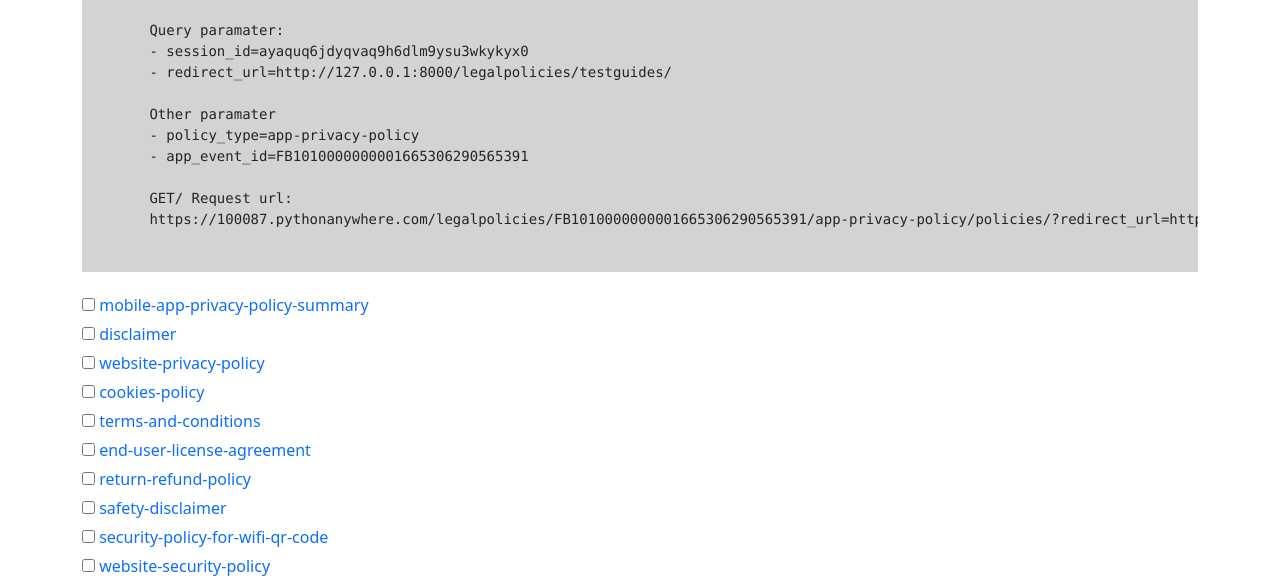
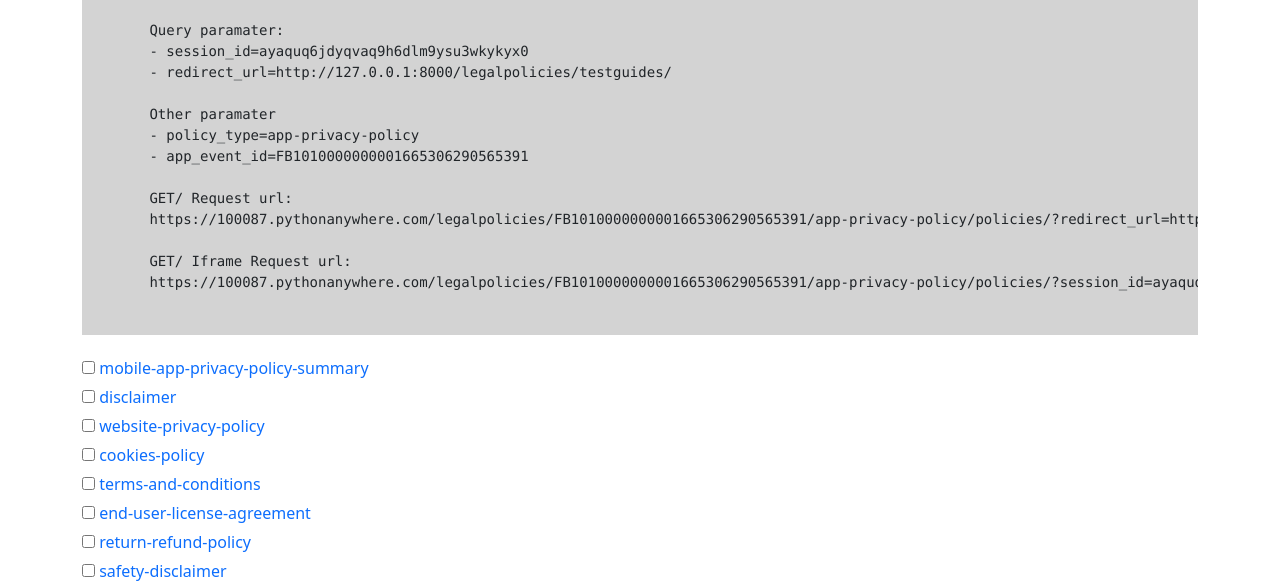
Before and after one commit to LL09-LegalCompliance-dowell/100087-dowelllegalpracticeapi, a Django app: page /legalpolicies/testguides/ in a window 1280 px wide. Shown: the part 528-1109 px from the top of the page. Run offline with Django 4.2, Linux system fonts and the light colour scheme.

Commit message:
Updated legal policy API xframe

```diff
--- a/templates/testguide/index.html
+++ b/templates/testguide/index.html
@@ -48,8 +48,12 @@
                 - policy_type=app-privacy-policy
                 - app_event_id=FB1010000000001665306290565391
 
-                GET/ Request url:
+                GET/ General Request url:
                 http://127.0.0.1:8000/legalpolicies/FB1010000000001665306290565391/app-privacy-policy/policies/?redirect_url=http://127.0.0.1:8000/legalpolicies/testguides/&session_id=ayaquq6jdyqvaq9h6dlm9ysu3wkykyx0
+
+
+                GET/ Iframe Request url:
+                http://127.0.0.1:8000/legalpolicies/FB1010000000001665306290565391/app-privacy-policy/policies/?session_id=ayaquq6jdyqvaq9h6dlm9ysu3wkykyx0
 
             </pre>
         </div>
@@ -200,6 +204,9 @@
         GET/ Request url:
         ${baseUrl}${appEventId}/${policyType}/policies/?redirect_url=${redirectUrl}&session_id=${sessionId}
 
+        GET/ Iframe Request url:
+        ${baseUrl}${appEventId}/${policyType}/policies/?session_id=${sessionId}
+
         `
         preEl.innerHTML = content;
         linkEl.setAttribute("href", `${baseUrl}${appEventId}/${policyType}/policies/?redirect_url=${redirectUrl}&session_id=${sessionId}`)
```
